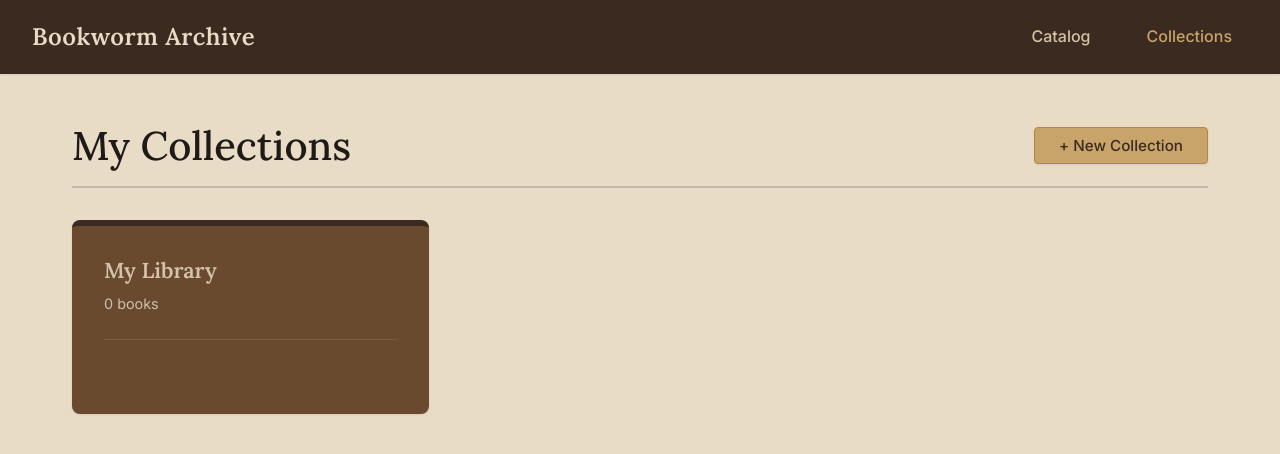
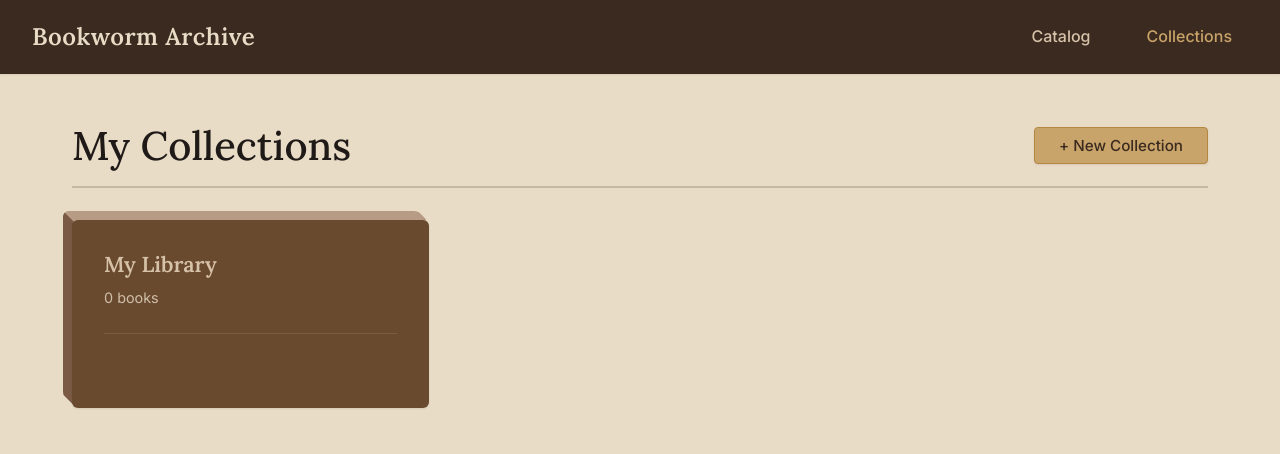
Before and after one commit to szlaci3/bookworm, a React (Vite) app: page /collections in a window 1280 px wide. Shown: the top 454 px of the page. Built offline with nearby package versions, Linux system fonts and the light colour scheme.

Commit message:
Adjust styling

```diff
--- a/src/index.css
+++ b/src/index.css
@@ -11,6 +11,7 @@
   --color-warm-beige: #D6C2A8;
   --color-soft-parchment: #E8DCC7;
   --color-antique-gold: #C9A46A;
+  --color-antique-hover: #f7c982;
   --color-burnished-brass: #B38740;
   --color-charcoal-brown: #1F1A17;
 
@@ -79,6 +80,7 @@
      ========================================= */
   /* Soft, tactile depth (not flat, not overly floaty) */
   --shadow-sm: 0 1px 2px rgba(59, 42, 31, 0.1);
+  --shadow-sm-collection: 0 1px 2px rgba(59, 42, 31, 0.1), 0 2px 4px rgba(59, 42, 31, 1);
   --shadow-md: 0 4px 12px rgba(59, 42, 31, 0.08), 0 2px 4px rgba(59, 42, 31, 0.04);
   --shadow-lg: 0 12px 24px rgba(59, 42, 31, 0.12), 0 4px 8px rgba(59, 42, 31, 0.06);
 
@@ -409,7 +411,7 @@ select.input-base {
 }
 
 /* =========================================
-   Step 4: Search Results & Book Cards
+   Search Results & Book Cards
    ========================================= */
 
 .results-meta {
@@ -473,12 +475,21 @@ select.input-base {
   margin-bottom: var(--space-1);
 }
 
+.book-card:hover .book-card__title,
+.book-card:hover .book-card__author {
+  color: var(--color-soft-parchment);
+  opacity: 1;
+}
+
 .book-card__meta {
   margin-top: auto;
   padding-top: var(--space-3);
   font-size: 0.85rem;
   color: var(--color-antique-gold);
   border-top: 1px solid rgba(255, 255, 255, 0.1);
+}
+.book-card:hover .book-card__meta {
+  color: var(--color-antique-hover);
 }
 
 .pagination-controls {
@@ -506,7 +517,7 @@ select.input-base {
   font-family: var(--font-heading);
   font-size: 1.1rem;
   font-style: italic;
-  margin-top: var(--space-4);
+  margin-bottom: var(--space-4);
   display: flex;
   flex-direction: column;
   align-items: center;
@@ -539,7 +550,7 @@ select.input-base {
 }
 
 /* =========================================
-   Step 5: Book Details Page & Tags
+   Book Details Page & Tags
    ========================================= */
 
 .book-details {
@@ -619,7 +630,7 @@ select.input-base {
 }
 
 /* =========================================
-   Step 6: Collections Overview Page
+   Collections Overview Page
    ========================================= */
 
 .collections-header {
@@ -646,20 +657,57 @@ select.input-base {
   margin: 0;
 }
 
+.collection-card-shell {
+    --depth: 10px;
+    --radius: 6px;
+    position: relative;
+    z-index: 1;
+    transition: transform var(--transition-subtle);
+}
+
 .collection-card {
-  background-color: var(--surface-primary);
-  border-radius: var(--radius-lg);
+    background: var(--surface-primary);
+    border-radius: var(--radius);
     padding: var(--space-5);
     box-shadow: var(--shadow-sm);
     display: flex;
     flex-direction: column;
-  transition: transform var(--transition-subtle), box-shadow var(--transition-subtle);
-  border-top: 6px solid var(--color-deep-walnut); /* Give it a binder/folder tab feel */
     height: 100%;
+    transition: box-shadow var(--transition-subtle);
 }
 
-.collection-card:hover {
+
+.collection-card-shell::before {
+    content: "";
+    position: absolute;
+    top: calc(1px - var(--depth));
+    left: calc(1px - var(--depth));
+    right: 2px;
+    height: calc(1.4 * var(--depth));
+    background: #b89b84;
+    clip-path: polygon(calc(1.4 * var(--depth)) 100%, 100% var(--depth), calc(100% - var(--depth)) 0, 0 0);
+    z-index: -1;
+    border-radius: 10px 25px 0px 0px;
+}
+
+.collection-card-shell::after {
+    content: "";
+    position: absolute;
+    top: calc(1px - var(--depth));
+    left: calc(1px - var(--depth));
+    bottom: 3px;
+    width: calc(1.4 * var(--depth));
+    background: #7a5a45;
+    clip-path: polygon(0 0, 100% calc(1.4 * var(--depth)), var(--depth) 100%, 0 calc(100% - var(--depth)));
+    z-index: -2;
+    border-radius: 10px 0 0 25px;
+}
+
+.collection-card-shell:hover {
   transform: translateY(-3px);
+}
+
+.collection-card-shell:hover .collection-card {
   box-shadow: var(--shadow-md);
   background-color: var(--surface-secondary);
 }
@@ -690,7 +738,7 @@ select.input-base {
 }
 
 /* =========================================
-   Step 7: Dialogs and Forms (Modals)
+   Dialogs and Forms (Modals)
    ========================================= */
 
 .modal-overlay {
@@ -766,7 +814,7 @@ select.input-base {
 }
 
 /* =========================================
-   Step 8: Collection Assignment UI
+   Collection Assignment UI
    ========================================= */
 
 .assignment-panel {
@@ -823,7 +871,7 @@ select.input-base {
 }
 
 /* =========================================
-   Step 10: Mobile Responsiveness Pass
+   Mobile Responsiveness Pass
    ========================================= */
 
 @media (max-width: 768px) {
--- a/src/pages/CollectionsPage.tsx
+++ b/src/pages/CollectionsPage.tsx
@@ -74,6 +74,7 @@ export default function CollectionsPage() {
             const bookCount = memberships[col.id]?.length || 0;
             return (
               <li key={col.id}>
+                <div className="collection-card-shell">
                   <div className="collection-card">
                     <div className="collection-card__title">{col.name}</div>
                     <div className="collection-card__meta">
@@ -92,6 +93,7 @@ export default function CollectionsPage() {
                       <button className="btn btn-secondary" style={{ padding: '0.25rem 0.75rem', fontSize: '0.85rem' }}>
                         View
                       </button>
+                    </div>
                   </div>
                 </div>
               </li>
```
Lines whose indentation alone changed are shown as unchanged.
